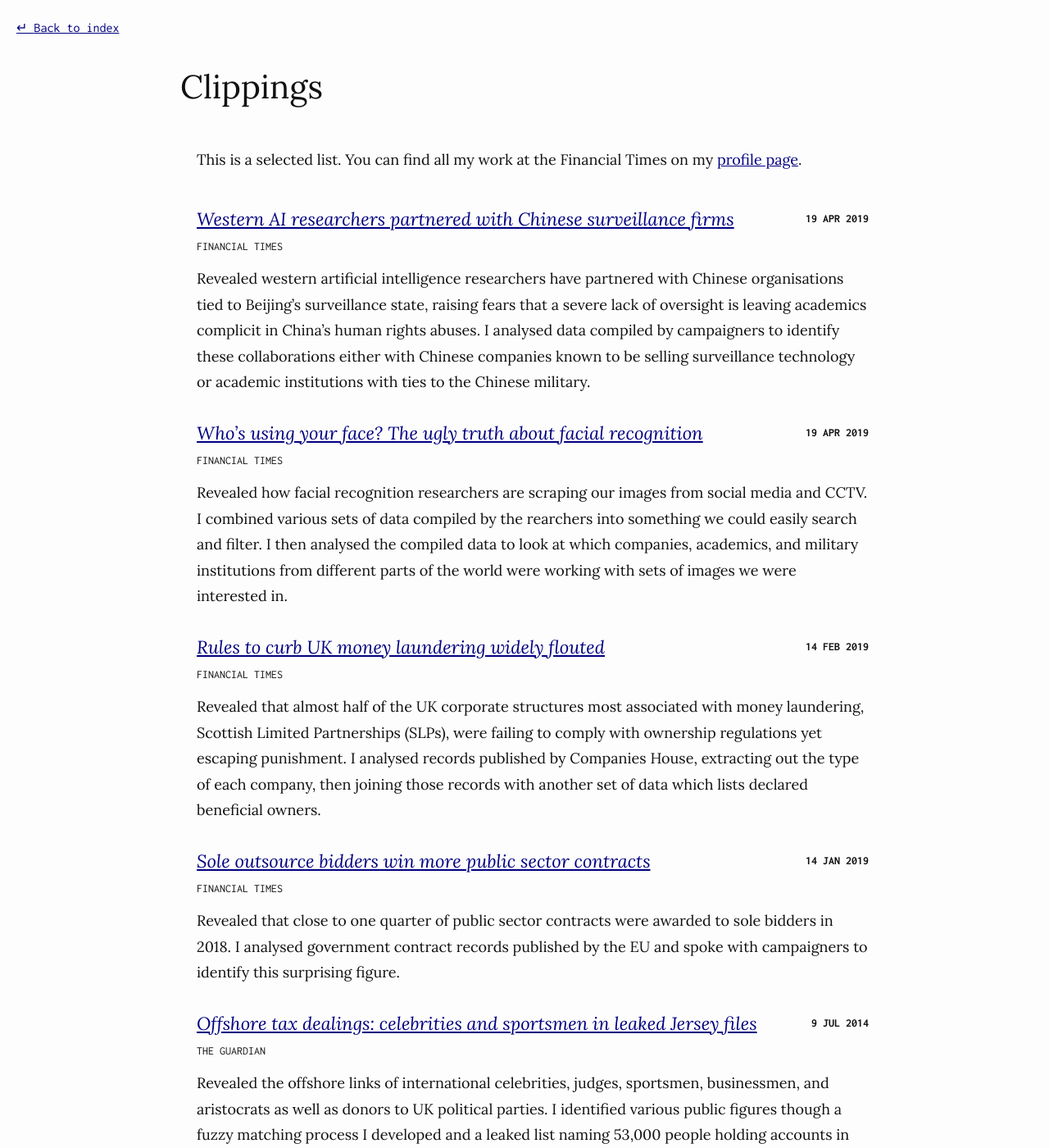
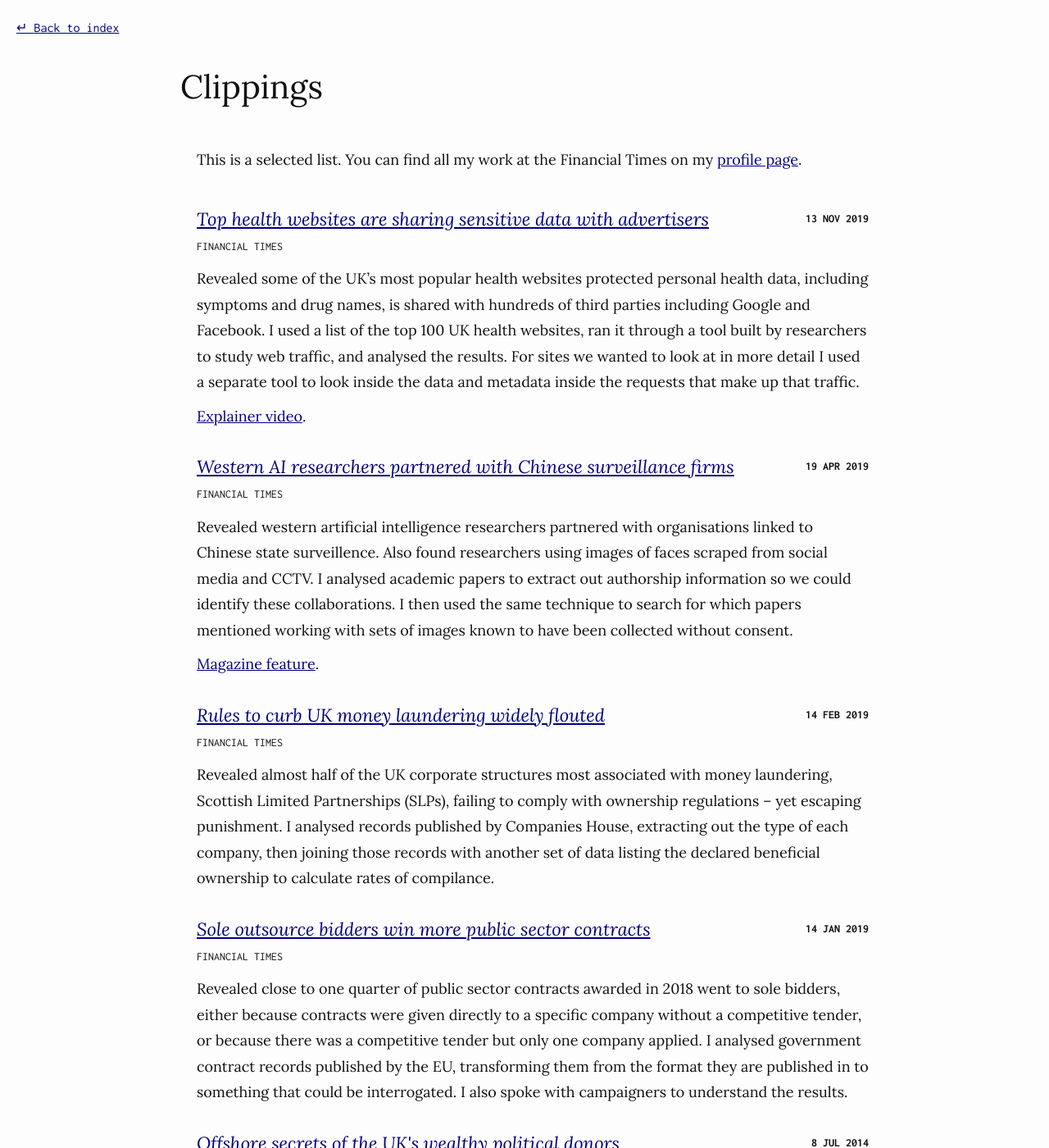
Before and after one commit to maxharlow/maxharlow.github.io, a Jekyll site: the page built from clippings.md, in a window 1280 px wide and 1400 px high. Shown: the whole window at 82% size. Built offline with Jekyll 4.4.1, drawn with Linux system fonts in a browser that asks for light colours; some of the changed text lies outside the part shown.

Commit message:
Update clippings

```diff
--- a/_data/clippings.yaml
+++ b/_data/clippings.yaml
@@ -1,65 +1,88 @@
+-   title: Top health websites are sharing sensitive data with advertisers
+    publication: Financial Times
+    web:
+        - title: How top health websites are sharing sensitive data with advertisers
+          link: https://www.ft.com/content/0fbf4d8e-022b-11ea-be59-e49b2a136b8d
+          date: 2019-11-13
+          credit: byline
+          type: long read
+        - title: How health websites pass on your personal data
+          link: https://www.ft.com/video/417d3748-36f1-4c08-b7f8-c912de6e53f5
+          date: 2019-11-13
+          credit: byline
+          type: explainer video
+    print:
+        - title: Health websites share personal medical data with ad groups
+          date: 2019-11-14
+          credit: byline
+          slot: splash
+    summary: |
+        Revealed some of the UK's most popular health websites protected personal health data, including symptoms and drug names, is shared with hundreds of third parties including Google and Facebook.
+    contribution: |
+        I used a list of the top 100 UK health websites, ran it through a tool built by researchers to study web traffic, and analysed the results. For sites we wanted to look at in more detail I used a separate tool to look inside the data and metadata inside the requests that make up that traffic.
+
 -   title: Western AI researchers partnered with Chinese surveillance firms
     publication: Financial Times
-    date: 2019-04-19
-    link: https://www.ft.com/content/41be9878-61d9-11e9-b285-3acd5d43599e
+    web:
+        - title: Western AI researchers partnered with Chinese surveillance firms
+          link: https://www.ft.com/content/41be9878-61d9-11e9-b285-3acd5d43599e
+          date: 2019-04-19
+          credit: additional
+          type: news story
+        - title: Who’s using your face? The ugly truth about facial recognition
+          link: https://www.ft.com/content/cf19b956-60a2-11e9-b285-3acd5d43599e
+          date: 2019-04-19
+          credit: additional
+          type: magazine feature
     print: true
-    credit: additional
     summary: |
-        Revealed western artificial intelligence researchers have partnered with Chinese organisations tied to Beijing’s surveillance state, raising fears that a severe lack of oversight is leaving academics complicit in China's human rights abuses.
+        Revealed western artificial intelligence researchers partnered with organisations linked to Chinese state surveillence. Also found researchers using images of faces scraped from social media and CCTV.
     contribution: |
-        I analysed data compiled by campaigners to identify these collaborations either with Chinese companies known to be selling surveillance technology or academic institutions with ties to the Chinese military.
-
--   title: Who’s using your face? The ugly truth about facial recognition
-    publication: Financial Times
-    date: 2019-04-19
-    link: https://www.ft.com/content/cf19b956-60a2-11e9-b285-3acd5d43599e
-    print: true
-    credit: additional
-    summary: |
-        Revealed how facial recognition researchers are scraping our images from social media and CCTV.
-    contribution: |
-        I combined various sets of data compiled by the rearchers into something we could easily search and filter. I then analysed the compiled data to look at which companies, academics, and military institutions from different parts of the world were working with sets of images we were interested in.
+        I analysed academic papers to extract out authorship information so we could identify these collaborations. I then used the same technique to search for which papers mentioned working with sets of images known to have been collected without consent.
 
 -   title: Rules to curb UK money laundering widely flouted
     publication: Financial Times
-    date: 2019-02-14
-    link: https://www.ft.com/content/7e823936-2863-11e9-88a4-c32129756dd8
+    web:
+        - title: Rules to curb UK money laundering widely flouted
+          link: https://www.ft.com/content/7e823936-2863-11e9-88a4-c32129756dd8
+          date: 2019-02-14
+          credit: additional
+          type: news story
     print: true
-    credit: additional
     summary: |
-        Revealed that almost half of the UK corporate structures most associated with money laundering, Scottish Limited Partnerships (SLPs), were failing to comply with ownership regulations yet escaping punishment.
+        Revealed almost half of the UK corporate structures most associated with money laundering, Scottish Limited Partnerships (SLPs), failing to comply with ownership regulations -- yet escaping punishment.
     contribution: |
-        I analysed records published by Companies House, extracting out the type of each company, then joining those records with another set of data which lists declared beneficial owners.
+        I analysed records published by Companies House, extracting out the type of each company, then joining those records with another set of data listing the declared beneficial ownership to calculate rates of compilance.
 
 -   title: Sole outsource bidders win more public sector contracts
     publication: Financial Times
-    date: 2019-01-14
-    link: https://www.ft.com/content/0ecee894-15a5-11e9-a581-4ff78404524e
+    web:
+        - title: Sole outsource bidders win more public sector contracts
+          link: https://www.ft.com/content/0ecee894-15a5-11e9-a581-4ff78404524e
+          date: 2019-01-14
+          credit: byline
+          type: news story
     print: true
-    credit: byline
     summary: |
-        Revealed that close to one quarter of public sector contracts were awarded to sole bidders in 2018.
+        Revealed close to one quarter of public sector contracts awarded in 2018 went to sole bidders, either because contracts were given directly to a specific company without a competitive tender, or because there was a competitive tender but only one company applied.
     contribution: |
-        I analysed government contract records published by the EU and spoke with campaigners to identify this surprising figure.
-
--   title: "Offshore tax dealings: celebrities and sportsmen in leaked Jersey files"
-    publication: The Guardian
-    date: 2014-07-09
-    link: https://www.theguardian.com/uk-news/2014/jul/09/offshore-tax-dealings-celebrities-sportsmen-leaked-jersey-files
-    print: true
-    credit: none
-    summary: |
-        Revealed the offshore links of international celebrities, judges, sportsmen, businessmen, and aristocrats as well as donors to UK political parties.
-    contribution: |
-        I identified various public figures though a fuzzy matching process I developed and a leaked list naming 53,000 people holding accounts in the offshore bank Keinwort Benson.
+        I analysed government contract records published by the EU, transforming them from the format they are published in to something that could be interrogated. I also spoke with campaigners to understand the results.
 
 -   title: Offshore secrets of the UK's wealthy political donors
     publication: The Guardian
-    date: 2014-07-08
-    link: https://www.theguardian.com/politics/2014/jul/08/offshore-secrets-wealthy-political-donors
+    web:
+        - title: "Offshore secrets of the UK's wealthy political donors"
+          link: https://www.theguardian.com/politics/2014/jul/08/offshore-secrets-wealthy-political-donors
+          date: 2014-07-08
+          credit: none
+          type: day one news story
+        - title: "Offshore tax dealings: celebrities and sportsmen in leaked Jersey files"
+          link: https://www.theguardian.com/uk-news/2014/jul/09/offshore-tax-dealings-celebrities-sportsmen-leaked-jersey-files
+          date: 2014-07-09
+          credit: none
+          type: day two news story
     print: true
-    credit: none
     summary: |
-        Revealed the offshore links of some of the most prominent donors to UK political parties.
+        Revealed the offshore links of some of the most prominent donors to UK political parties, as well as international celebrities, judges, sportsmen, businessmen, and aristocrats.
     contribution: |
-        I identified people that had previously donated to political parties though a fuzzy matching process I developed and a leaked list naming 53,000 people holding accounts in the offshore bank Keinwort Benson.
+        I analysed a leaked list naming 53,000 people holding accounts in the offshore bank Keinwort Benson together with other lists of people of interest scraped from various sources using a fuzzy matching process I developed to account for different naming conventions.
--- a/_layouts/clippings.html
+++ b/_layouts/clippings.html
@@ -9,14 +9,18 @@ layout: default
 <ol>
 {% for clipping in site.data.clippings %}
 <li>
-<time>{{ clipping.date | date: "%-d %b %Y" }}</time>
-{% if clipping.link %}
-<h4><a href="{{ clipping.link }}">{{ clipping.title | escape }}</a></h4>
+<time>{{ clipping.web[0].date | date: "%-d %b %Y" }}</time>
+{% if clipping.web[0].link %}
+<h4><a href="{{ clipping.web[0].link }}">{{ clipping.title | escape }}</a></h4>
 {% else %}
 <h4>{{ clipping.title | escape }}</h4>
 {% endif %}
 <span>{{ clipping.publication }}</span>
-<div>{{ clipping.summary | append: clipping.contribution | markdownify }}</div>
+<div>
+{{ clipping.summary | append: clipping.contribution | markdownify }}
+{% assign supplementary = clipping.web | shift %}
+{% for story in supplementary %}<a href="{{ story.link }}">{{ story.type | capitalize }}</a>.{% endfor %}
+</div>
 </li>
 {% endfor %}
 </ol>
```
